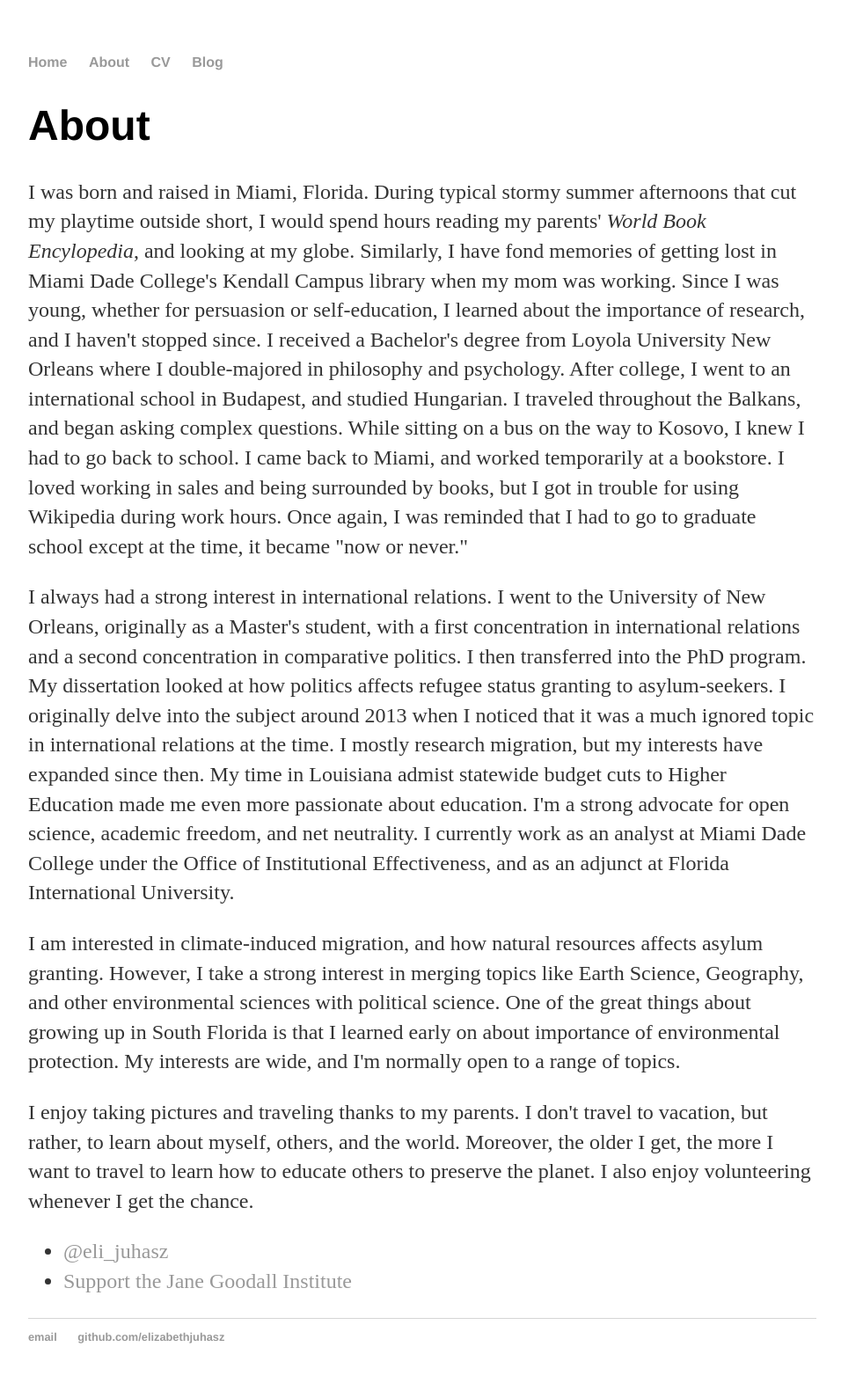
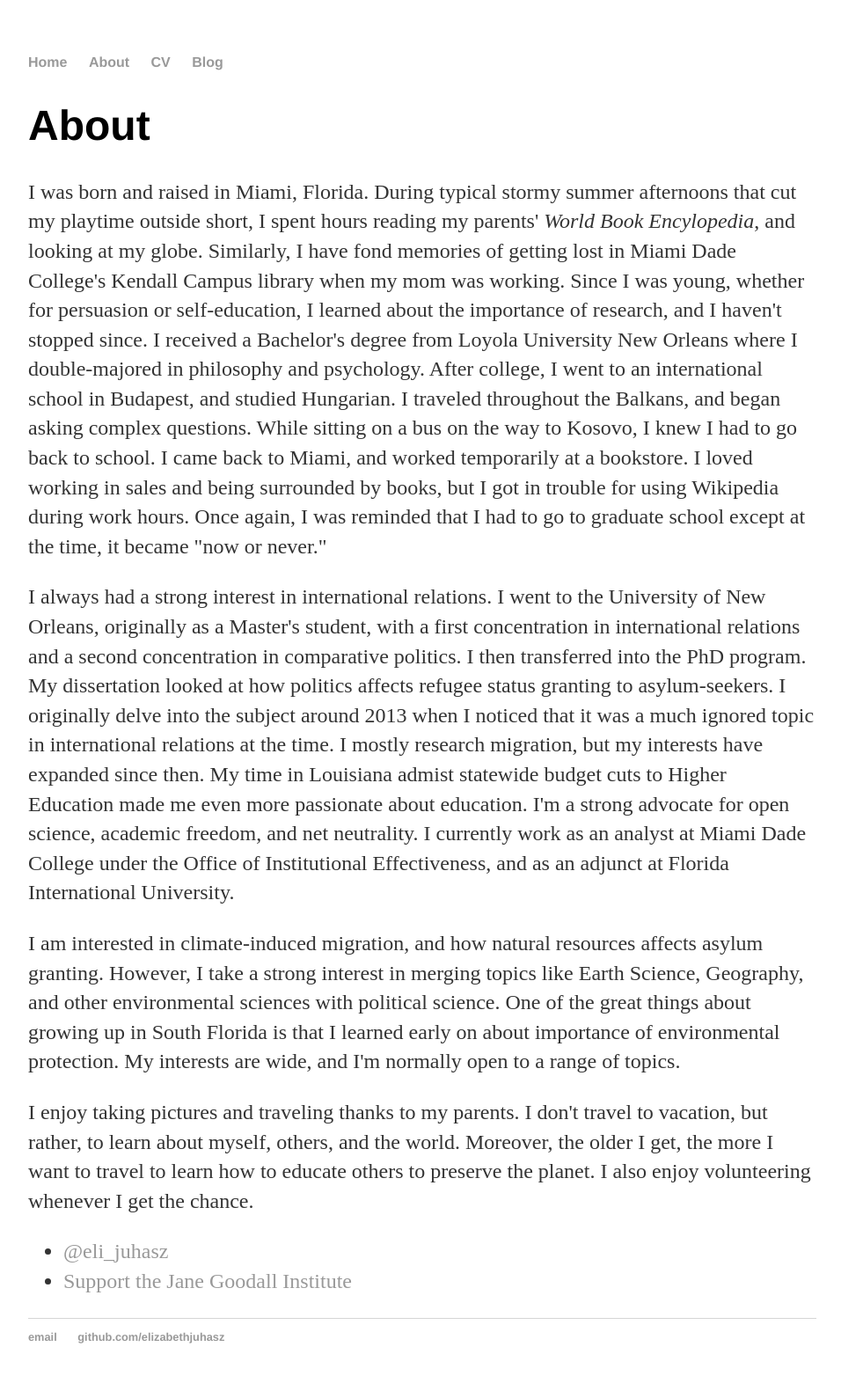
Before and after one commit to elizabethjuhasz/elizabethjuhasz.github.io, a Jekyll site: the page built from about/index.html, in a window 1280 px wide. Shown: the whole page at 88% size, without its empty margins (160-1116 px from the left). Built offline with Jekyll 4.4.1, drawn with Linux system fonts in a browser that asks for light colours.

Commit message:
Update index.html

```diff
--- a/about/index.html
+++ b/about/index.html
@@ -5,7 +5,7 @@
 
 		<div class="about">
 			<h1>About</h1>
-			<p>I was born and raised in Miami, Florida. During typical stormy summer afternoons that cut my playtime outside short, I would spend hours reading my parents' <i>World Book Encylopedia</i>, and looking at my globe. Similarly, I have fond memories of getting lost in Miami Dade College's Kendall Campus library when my mom was working. Since I was young, whether for persuasion or self-education, I learned about the importance of research, and I haven't stopped since.
+			<p>I was born and raised in Miami, Florida. During typical stormy summer afternoons that cut my playtime outside short, I spent hours reading my parents' <i>World Book Encylopedia</i>, and looking at my globe. Similarly, I have fond memories of getting lost in Miami Dade College's Kendall Campus library when my mom was working. Since I was young, whether for persuasion or self-education, I learned about the importance of research, and I haven't stopped since.
 		        I received a Bachelor's degree from Loyola University New Orleans where I double-majored in philosophy and psychology. After college, I went to an international school in Budapest, and studied Hungarian. I traveled throughout the Balkans, and began asking complex questions. While sitting on a bus on the way to Kosovo, I knew I had to go back to school. I came back to Miami, and worked temporarily at a bookstore. I loved working in sales and being surrounded by books, but I got in trouble for using Wikipedia during work hours. Once again, I was reminded that I had to go to graduate school except at the time, it became "now or never."</p>
 			<p>I always had a strong interest in international relations. I went to the University of New Orleans, originally as a Master's student, with a first concentration in international relations and a second concentration in comparative politics. I then transferred into the PhD program. My dissertation looked at how politics affects refugee status granting to asylum-seekers. I originally delve into the subject around 2013 when I noticed that it was a much ignored topic in international relations at the time. I mostly research migration, but my interests have expanded since then. My time in Louisiana admist statewide budget cuts to Higher Education made me even more passionate about education.
 			I'm a strong advocate for open science, academic freedom, and net neutrality. I currently work as an analyst at Miami Dade College under the Office of Institutional Effectiveness, and as an adjunct at Florida International University.</p>
```
